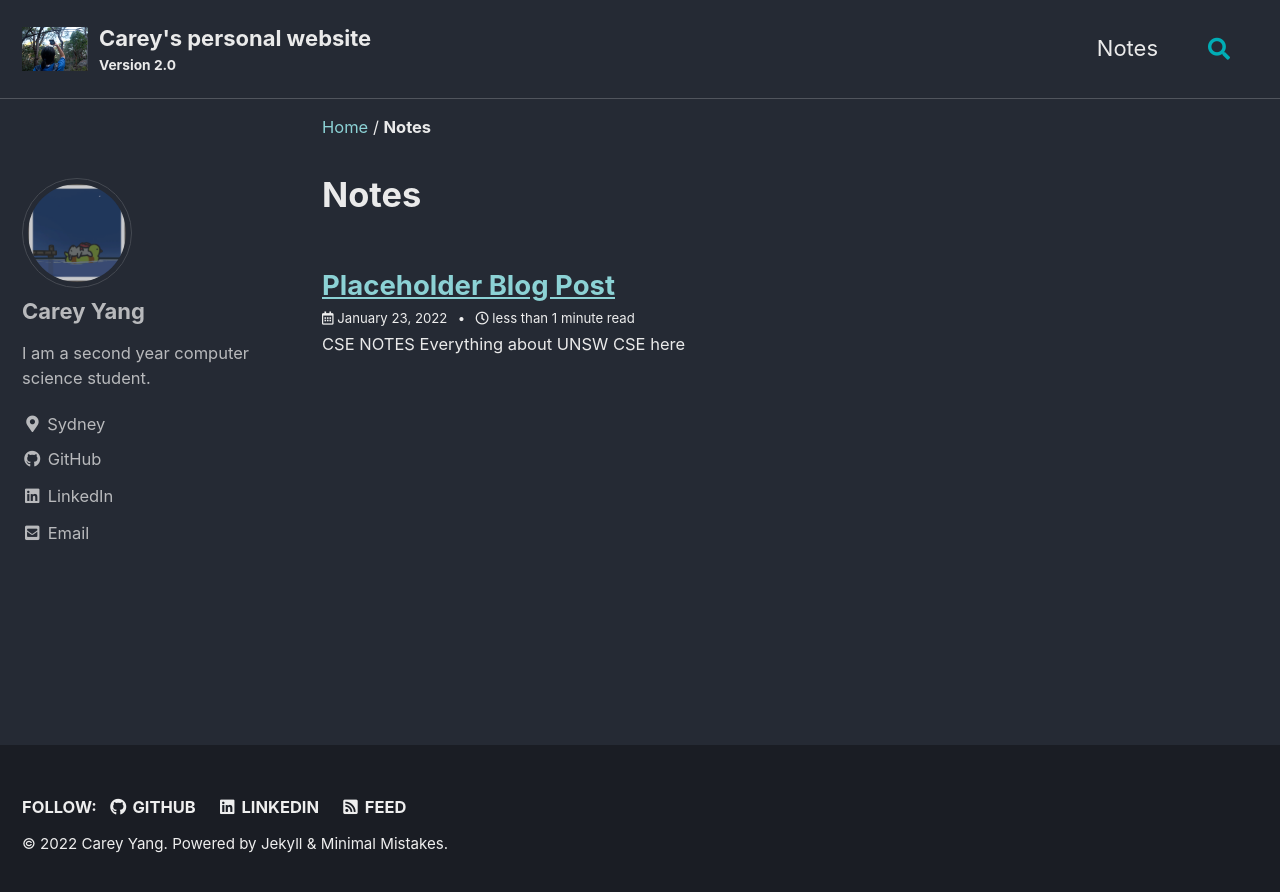
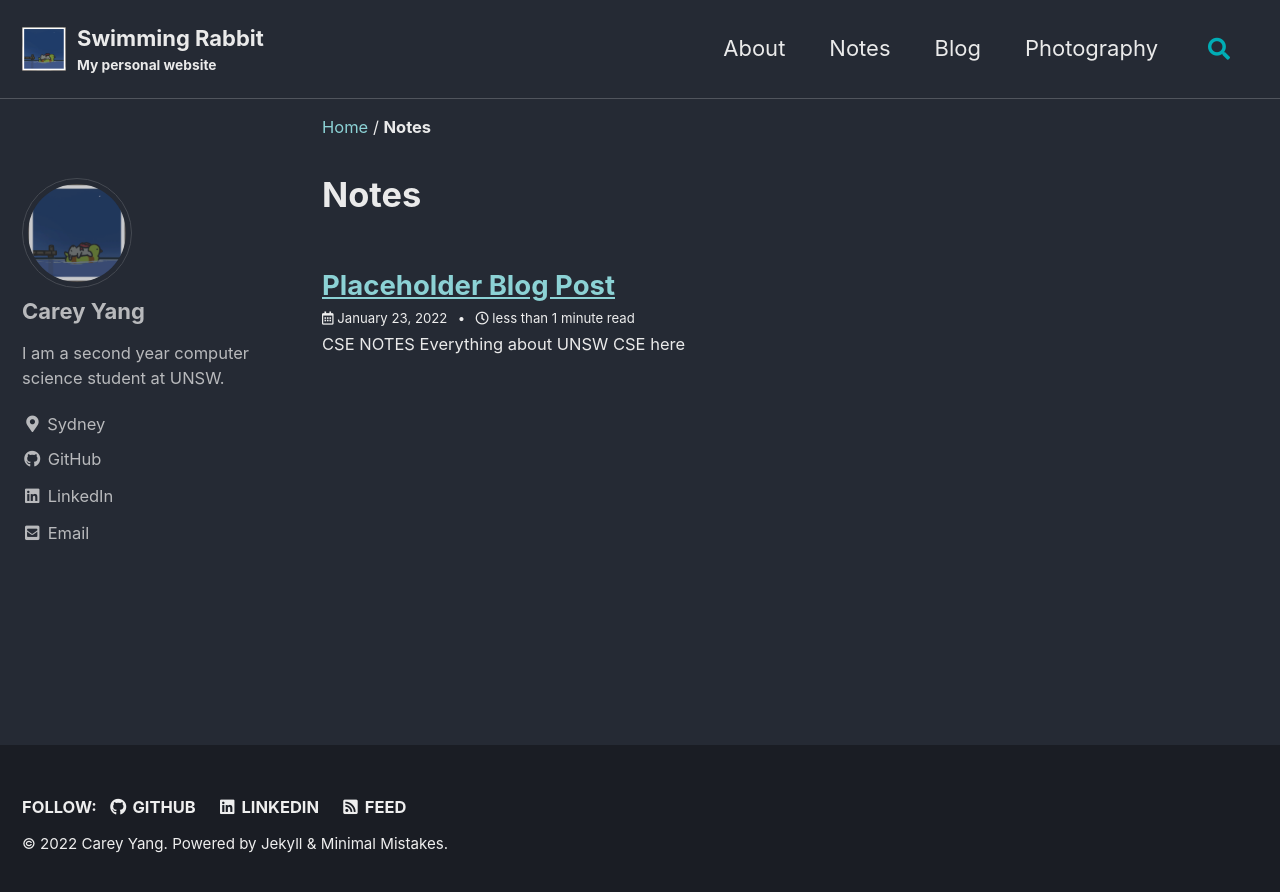
Before and after one commit to Justcarey13/Justcarey13.github.io, a Jekyll site: the page built from _pages/Notes.md, in a window 1280 px wide. Shown: the top 892 px of the page. Built offline with Jekyll 4.4.1, drawn with Linux system fonts in a browser that asks for light colours; cached includes are drawn as plain includes; nearby versions of some CDN libraries.

```diff
--- a/_config.yml
+++ b/_config.yml
@@ -18,15 +18,15 @@ minimal_mistakes_skin    : "dark" # "air", "default", "aqua", "contrast", , "dir
 locale                   : "en-US"
 title                    : "Swimmimg Rabbit"
 title_separator          : "-"
-subtitle                 : "Version 2.0"
+subtitle                 : "My personal website"
 name                     : "Carey Yang"
 description              : "Welcome :) --> this is a description"
 url                      : "https://justcarey13.github.io/"
 baseurl                  : # the subpath of your site, e.g. "/blog"
 repository               : "Justcarey13/Justcarey13.github.io"
 teaser                   : "/assets/images/teaser.JPG"
-logo                     : "/assets/images/teaser.JPG"
-masthead_title           : "Carey's personal website"
+logo                     : "/assets/images/logo.JPG"
+masthead_title           : "Swimming Rabbit"
 breadcrumbs              : true  # disabled by default
 words_per_minute         : 200
 
@@ -88,7 +88,7 @@ analytics:
 author:
   name             : "Carey Yang"
   avatar           : "/assets/images/logo.JPG"
-  bio              : "I am a second year computer science student."
+  bio              : "I am a second year computer science student at UNSW."
   location         : "Sydney"
   email            : "just.carey13@gmail.com"
   links:
--- a/_data/navigation.yml
+++ b/_data/navigation.yml
@@ -1,7 +1,9 @@
 main:
-  # - title: "About"
-  #   url: /about
+  - title: "About"
+    url: /about
   - title: "Notes"
     url: /notes
-  # - title: "Blog"
-  #   url: /blog
+  - title: "Blog"
+    url: /blog
+  - title: "Photography"
+    url: /photography
```
Also changed, not shown: index.md (+4 -4 lines).
